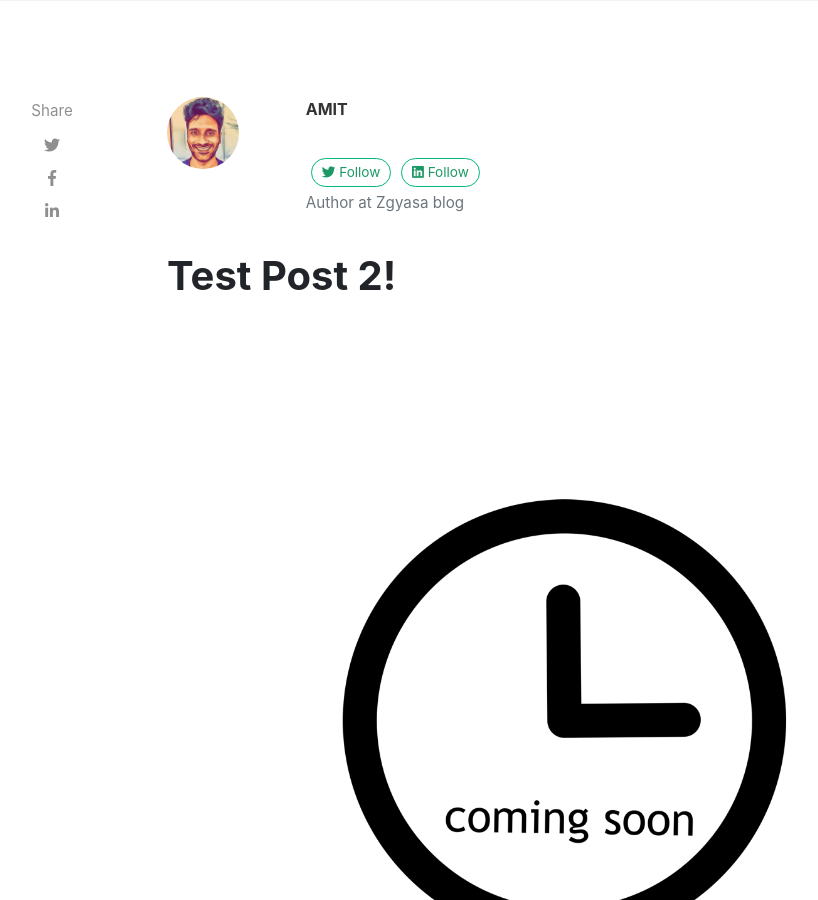
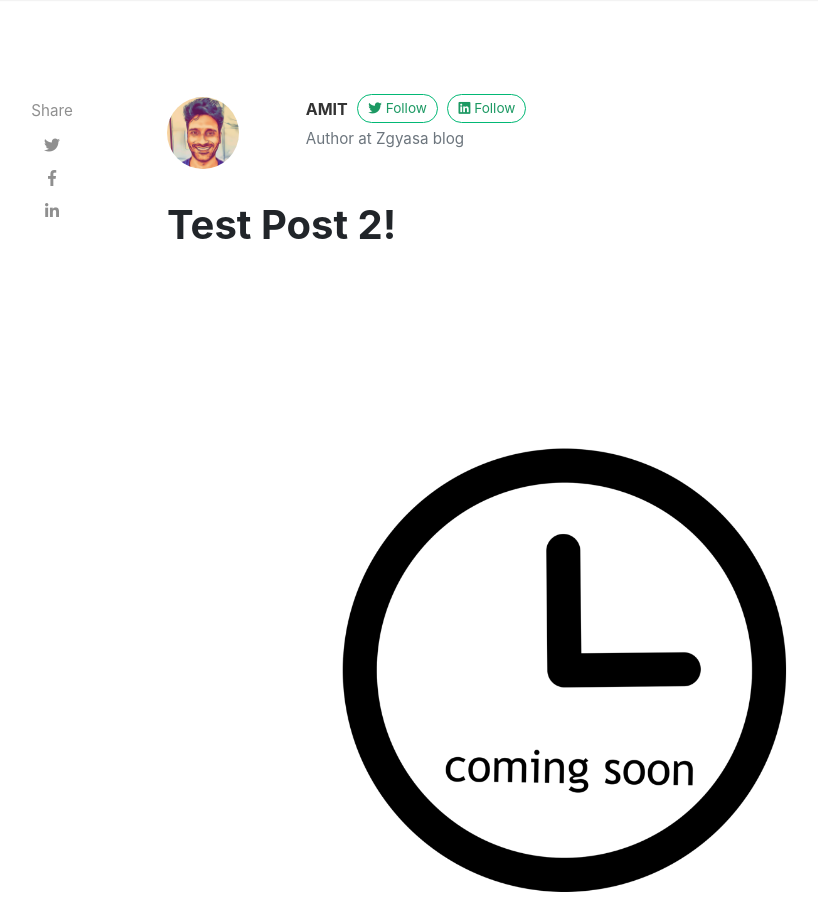
Before and after one commit to luhgit/blog, a Jekyll site: the page built from _posts/2021-05-02-test-post-2.md, in a window 1280 px wide and 900 px high. Shown: the whole window, without its empty margins (118-936 px from the left). Built offline with Jekyll 4.4.1, drawn with Linux system fonts in a browser that asks for light colours; nearby versions of some CDN libraries.

Commit message:
Formatting author info for mobile

```diff
--- a/_layouts/post.html
+++ b/_layouts/post.html
@@ -33,7 +33,7 @@
                     </div>
                     <div class="col-xs-12 col-md-9 col-lg-10 text-center text-md-left">
                         <a target="_blank" class="link-dark text-uppercase font-weight-bold" href="{{ author.web }}">{{ author.display_name }}</a>
-                        <p><br></p>
+                        <p class="d-md-none" style="margin-bottom: 2%;"></p>
                         <a target="_blank" href="{{ author.twitter }}" class="btn follow"><i class="fab fa-twitter"></i> Follow</a>
                         <a target="_blank" href="{{ author.linkedin }}" class="btn follow"><i class="fab fa-linkedin"></i> Follow</a>
                         <div class="author-description text-secondary">{{ author.description }}</div>
```
